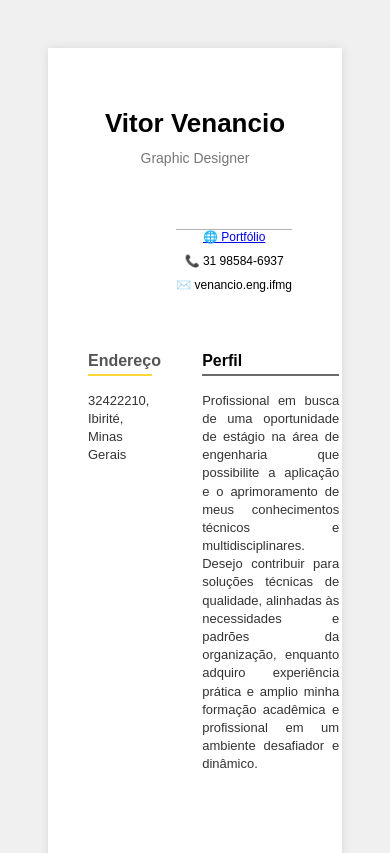
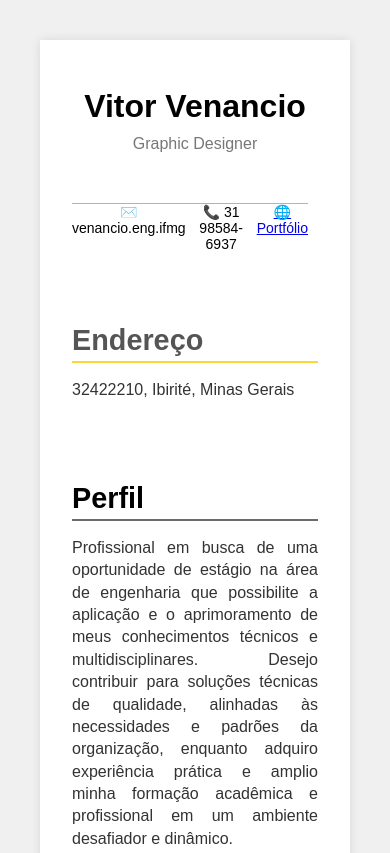
Before and after one commit to ovenancio/venancioo, a plain HTML site: page curriculo.html in a window 390 px wide. Shown: the top 853 px of the page. Drawn offline with Linux system fonts and the light colour scheme.

Commit message:
Update estilocv.css

```diff
--- a/estilocv.css
+++ b/estilocv.css
@@ -1,17 +1,17 @@
 body {
   font-family: Arial, sans-serif;
   background: #f0f0f0;
-  padding: 40px;
+  padding: 2rem;
 }
 
 main {
   max-width: 960px;
   background: #fff;
   margin: auto;
-  padding: 40px;
+  padding: 2rem;
   display: flex;
   flex-direction: column;
-  gap: 40px;
+  gap: 2.5rem;
   box-shadow: 0 0 10px rgba(0, 0, 0, 0.1);
 }
 
@@ -21,20 +21,18 @@ main {
   flex-wrap: wrap;
   align-items: center;
   justify-content: space-between;
-
 }
 
 .titulo h1 {
-
-  font-size: 50px;
-  margin-bottom: 4px;
-  margin-top: 40px;
+  font-size: 2.5rem;
+  margin-bottom: 0.25rem;
+  margin-top: 2rem;
 }
 
 .titulo p {
-  font-size: 20px;
+  font-size: 1.125rem;
   text-align: end;
-  margin-right: 16px;
+  margin-right: 1rem;
   color: #777;
 }
 
@@ -42,127 +40,111 @@ main {
   border-top: 1px solid #b3b3b3;
   display: flex;
   flex-direction: row-reverse;
-  margin-top: 90px;
-  gap: 40px;
-  font-size: 12px;
+  margin-top: 3rem;
+  gap: 2rem;
+  font-size: 0.875rem;
   text-align: left;
   margin-left: auto;
-  margin-right: 10px;
+  margin-right: 0.625rem;
 }
 
 /* Seção principal */
 .principal_coluna {
   display: grid;
   grid-template-columns: 30% 64%;
-  gap: 50px;
-
+  gap: 3rem;
 }
 
-.coluna-direita{
+.coluna-direita {
   text-align: justify;
 }
 
-/* Coluna esquerda */
 .endereço {
-  font-size: 14px;
+  font-size: 0.875rem;
   color: #555;
 }
 
-img{
+img {
   width: 100px;
-
 }
 
-.seção-perfil{
+.seção-perfil,
+.seção {
   font-weight: bold;
-  font-size: 18px;
-  border-bottom: 2px solid #6b6b6b;
-  padding-bottom: 4px;
-  margin-bottom: 16px;
-  margin-top: 30px;
+  font-size: 1.25rem;
+  padding-bottom: 0.25rem;
+  margin-bottom: 1rem;
+  margin-top: 2rem;
 }
 
+.seção-perfil {
+  border-bottom: 2px solid #6b6b6b;
+}
 
 .seção {
-  font-weight: bold;
-  font-size: 18px;
   border-bottom: 2px solid #fdd835;
-  padding-bottom: 4px;
-  margin-bottom: 16px;
-  margin-top: 30px;
 }
 
-
-.edu-item, .job-item {
+.edu-item,
+.job-item {
   display: contents;
 }
 
 .data {
-  margin-top: 30px;
-  font-size: 13px;
+  margin-top: 1.875rem;
+  font-size: 0.8125rem;
   color: #777;
 }
 
-.edu-nome, .job-nome {
+.edu-nome,
+.job-nome {
   font-weight: bold;
-  margin-bottom: 4px;
+  margin-bottom: 0.25rem;
 }
 
 p {
-  font-size: 14px;
+  font-size: 1rem;
   color: #333;
   line-height: 1.4;
 }
 
 @media (max-width: 1024px) {
 
-
-  .cabeçalho{
-  display: flex;
-  flex-direction: columns;
-  align-items: center;
-  }
-  .titulo {
+  .cabeçalho {
+    flex-direction: column;
+    align-items: center;
     text-align: center;
-    flex-basis: 100%;
-    margin-top: 20px;
   }
 
   .titulo h1 {
-    font-size: clamp(26px, 6vw, 40px);
-    margin: 0;
+    font-size: 2rem;
+    margin-top: 1rem;
   }
 
   .titulo p {
-    font-size: clamp(14px, 3vw, 18px);
+    font-size: 1rem;
+    margin: 0.5rem auto 1rem auto;
     text-align: center;
-    margin: 10px auto 20px auto;
   }
 
   .contato {
-    justify-content: center;
-    flex-direction: column;
-    align-items: center;
+
+
     text-align: center;
-    margin-top: 40px;
-    gap: 10px;
-  }
-  .seção,
-  .seção-perfil {
-    font-size: clamp(16px, 3vw, 20px);
-    margin-top: 20px;
+    gap: 0.625rem;
+    margin-top: 2rem;
   }
 
-  .data,
-  .endereço,
-  p,
-  .edu-nome,
-  .job-nome {
-    font-size: clamp(13px, 2.5vw, 15px);
+  .principal_coluna {
+    display: flex;
+    flex-direction: column;
+    gap: 2rem;
   }
 
-  img {
-    width: 80px;
-    height: auto;
-  }
+.seção-perfil,
+.seção {
+  font-weight: bold;
+  font-size: 1.8rem;
+
 }
+}
```
